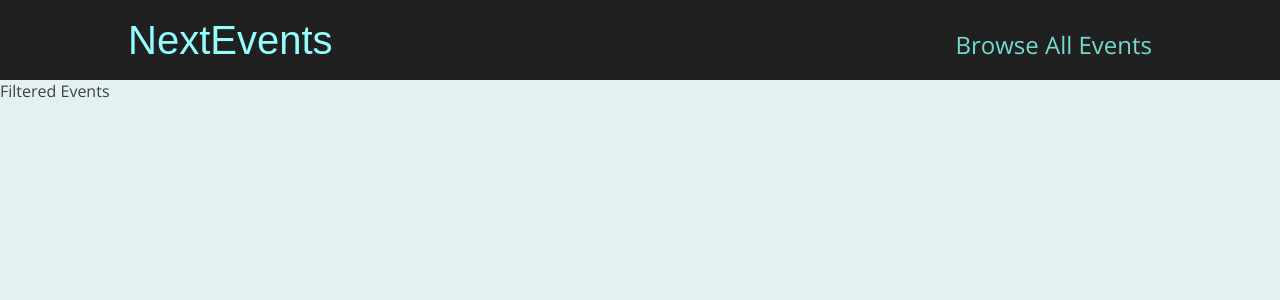
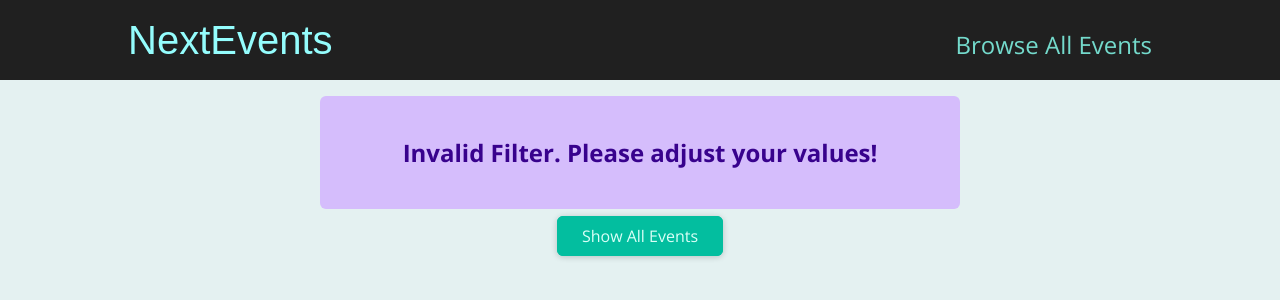
Before and after one commit to Djonatanabreu/event-list-app, a Next.js app: page /events/e2 in a window 1280 px wide. Shown: the top 300 px of the page. Built offline with nearby package versions, Linux system fonts and the light colour scheme.

Commit message:
feat: added new components

```diff
--- /dev/null
+++ b/components/events/results-title.js
@@ -0,0 +1,20 @@
+import Button from '../ui/button';
+import classes from './results-title.module.css';
+
+function ResultsTitle(props) {
+  const { date } = props;
+
+  const humanReadableDate = new Date(date).toLocaleDateString('en-US', {
+    month: 'long',
+    year: 'numeric',
+  });
+
+  return (
+    <section className={classes.title}>
+      <h1>Events in {humanReadableDate}</h1>
+      <Button link='/events'>Show all events</Button>
+    </section>
+  );
+}
+
+export default ResultsTitle;
--- /dev/null
+++ b/components/events/results-title.module.css
@@ -0,0 +1,6 @@
+.title {
+  margin: 2rem auto;
+  width: 90%;
+  max-width: 40rem;
+  text-align: center;
+}
--- /dev/null
+++ b/components/ui/error-alert.js
@@ -0,0 +1,7 @@
+import classes from './error-alert.module.css';
+
+function ErrorAlert(props) {
+  return <div className={classes.alert}>{props.children}</div>;
+}
+
+export default ErrorAlert;
--- /dev/null
+++ b/components/ui/error-alert.module.css
@@ -0,0 +1,12 @@
+.alert {
+  margin: 1rem auto;
+  padding: 1rem 2rem;
+  width: 90%;
+  max-width: 40rem;
+  background-color: #d5bdfc;
+  color: #38028d;
+  font-weight: bold;
+  font-size: 1.5rem;
+  text-align: center;
+  border-radius: 6px;
+}
--- a/pages/events/[...slug].js
+++ b/pages/events/[...slug].js
@@ -1,9 +1,78 @@
+import { useRouter } from 'next/router';
+import EventList from '../../components/events/event-list';
+import { getFilteredEvents } from '../../dummy-data';
+import ResultsTitle from '../../components/events/results-title';
+import { Fragment } from 'react';
+import Button from '../../components/ui/button';
+import ErrorAlert from '../../components/ui/error-alert';
+
 function FilteredEventsPage() {
+  const router = useRouter();
+
+  /* NOTES : Extracting Data encoded in the URL using useRouter Next Hook
+    Get the data using useRouter to query the "slug" data, and store its value.
+    If the Data is not loaded, if his value is Falsy (undefined), in case of the first built in page
+
+  */
+
+  const filterData = router.query.slug;
+
+  if (!filterData) {
+    return <p className='center'>Loading...</p>;
+  }
+
+  const filteredYear = filterData[0];
+  const filteredMonth = filterData[1];
+
+  const numYear = +filteredYear;
+  const numMonth = +filteredMonth;
+
+  if (
+    isNaN(numYear) ||
+    isNaN(numMonth) ||
+    numYear > 2030 ||
+    numYear < 2021 ||
+    numMonth < 1 ||
+    numMonth > 12
+  ) {
+    return (
+      <Fragment>
+        <ErrorAlert>
+          <p>Invalid Filter. Please adjust your values!</p>
+        </ErrorAlert>
+        <div className='center' >
+          <Button link='/events'>Show All Events</Button>
+        </div>
+      </Fragment>
+    )
+  };
+
+  const filteredEvents = getFilteredEvents({
+    year: numYear,
+    month: numMonth,
+  })
+
+  if (!filteredEvents || filteredEvents.length === 0) {
+    return (
+      <Fragment>
+        <ErrorAlert>
+          <p>No events found for the chosen filter!</p>
+        </ErrorAlert>
+        <div className='center' >
+          <Button link='/events'>Show All Events</Button>
+        </div>
+      </Fragment>
+    )
+  }
+
+  const date = new Date(numYear, numMonth - 1);
+
   return (
-    <div>
-      Filtered Events
-    </div>
+    <Fragment>
+      <ResultsTitle date={date} />
+      <EventList items={filteredEvents} />
+    </Fragment>
   )
 }
 
-export default FilteredEventsPage
+export default FilteredEventsPage;
```
Also changed, not shown: pages/events/[eventId].js (+6 -1 lines), 1 other file (tests, documents, lock files or other folders).
